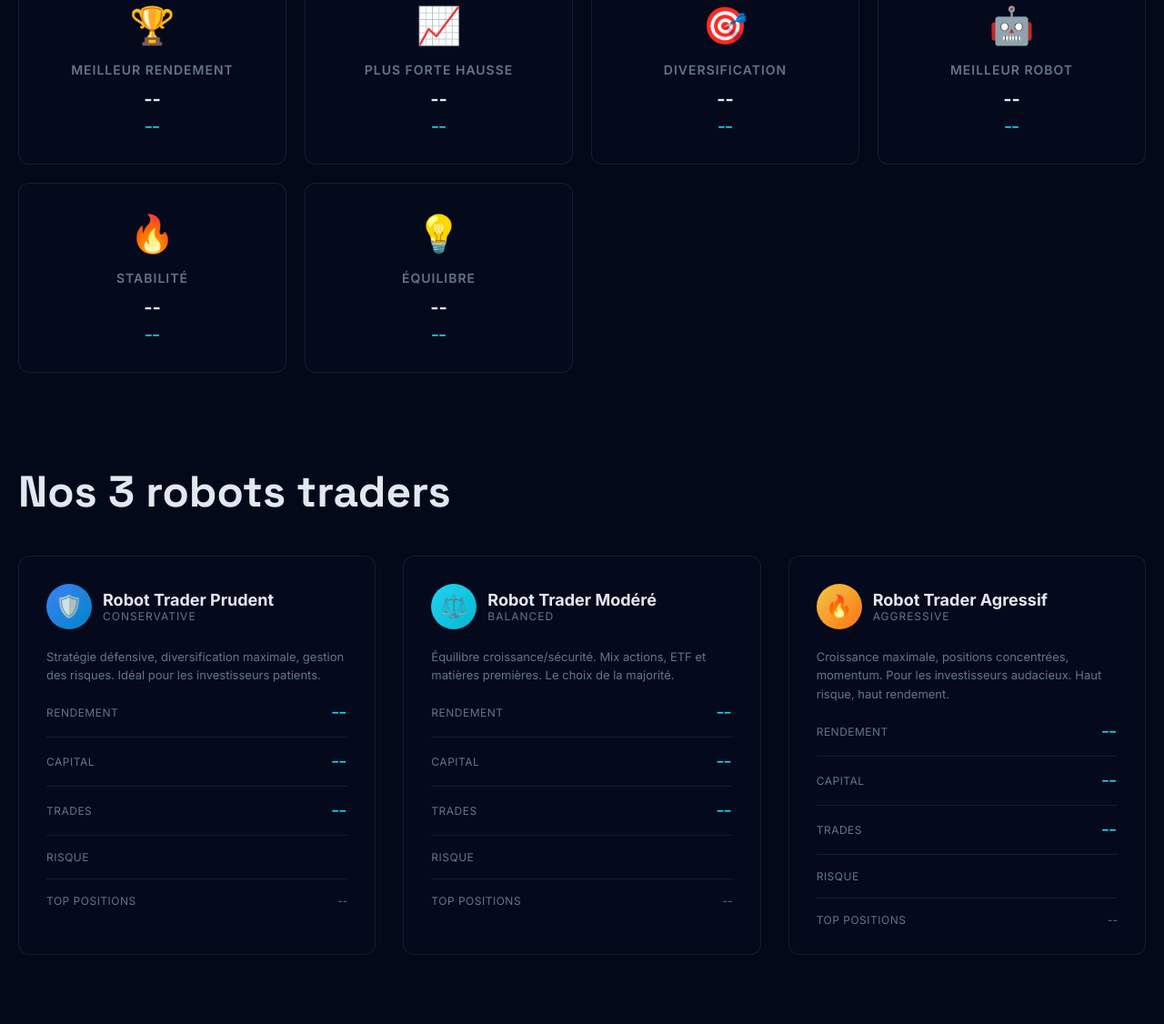
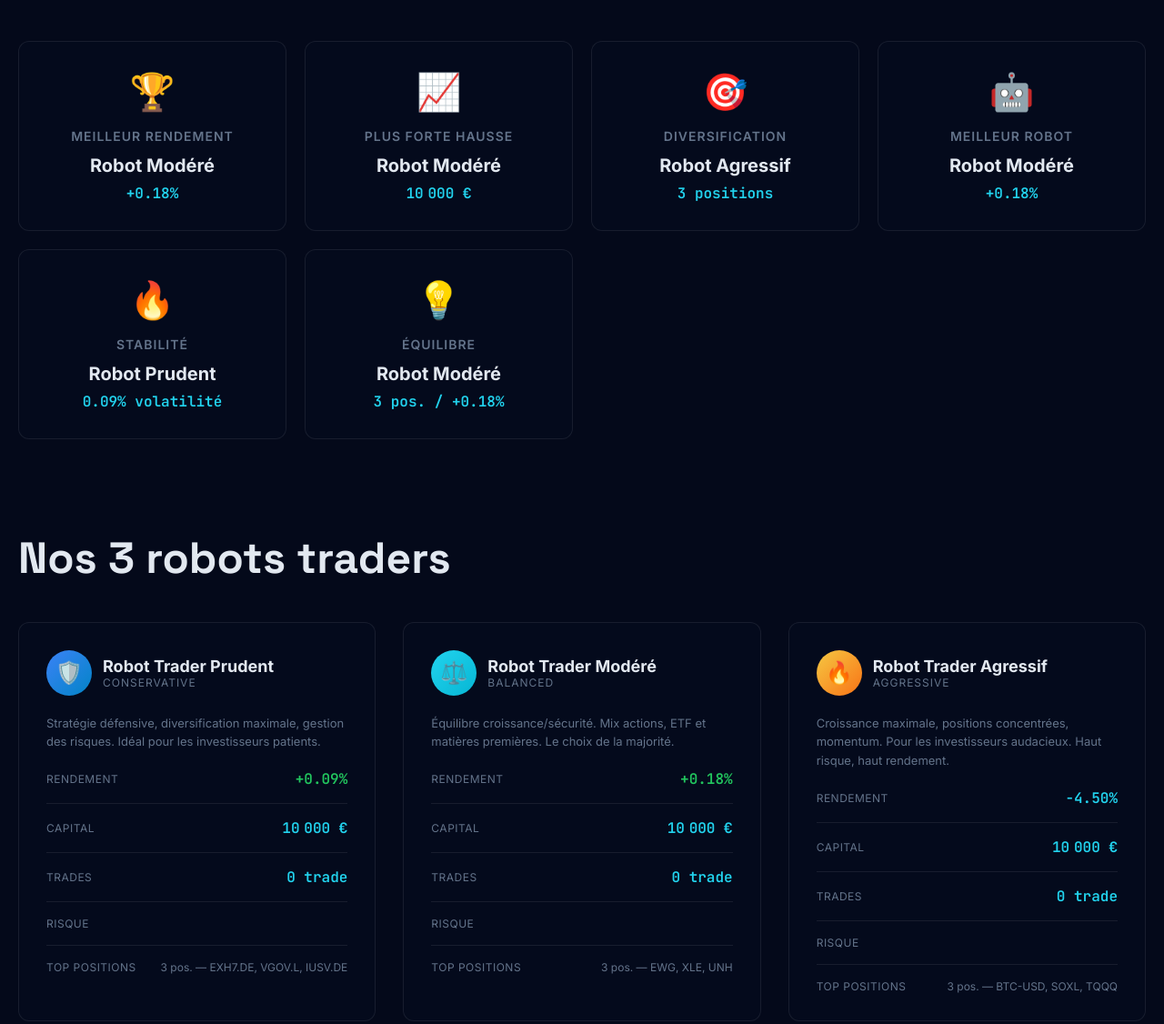
Before and after one commit to antoinemetout-AlphaBot/alphabot-weekly, a plain HTML site: page arena.html in a window 1280 px wide. Shown: the part 1961-3087 px from the top of the page at 91% size. Drawn offline with Linux system fonts and the light colour scheme.

Commit message:
Fix Arena : données réelles dans classement, podium et cartes robots
- Fix data.robots → data.robots || data.profils (même bug qu'investissement)
- Classement affiche vrais rendements (+0.18%, +0.09%, -4.50%)
- Podium avec emojis et noms des robots
- Prix du mois avec données pertinentes (diversification, stabilité)
- Compteurs hero dynamiques (participants, rendement moyen)
- Leaderboard utilise le vrai capital au lieu de qty*avgPrice

```diff
--- a/arena.html
+++ b/arena.html
@@ -2696,8 +2696,15 @@
         positions: [],
         return: 0  // Mis à jour dynamiquement
       },
-      // Pas de participants humains pour l'instant — fonctionnalité à venir
-      // Les faux profils ont été retirés pour ne montrer que des données réelles
+      // CEO & fondateur — portefeuille suivi manuellement
+      {
+        id: 'antoine-ceo',
+        displayName: 'Antoine Metout',
+        isRobot: false,
+        positions: [],
+        capital: 10000,
+        return: 0  // Mis à jour si Antoine ajoute des positions dans l'Arena
+      }
     ];
 
     // ==================== STATE ====================
@@ -2759,7 +2766,7 @@
         const resp = await fetch('data/portfolio_public.json?t=' + Date.now());
         if (!resp.ok) return;
         const data = await resp.json();
-        const robots = data.robots || {};
+        const robots = data.robots || data.profils || {};
         const mapping = {
           'robot-prudent': 'prudent',
           'robot-modere': 'modere',
@@ -2770,16 +2777,36 @@
             const r = robots[mapping[p.id]];
             if (r) {
               p.return = r.performance_pct || 0;
+              p.capital = r.capital_actuel || 10000;
               p.positions = (r.positions || []).map(pos => ({
                 ticker: pos.ticker,
                 type: pos.ticker && pos.ticker.includes('BTC') ? 'crypto' : 'stock',
                 quantity: pos.nb_actions || 0,
-                avgPrice: pos.prix_entree || 0
+                avgPrice: pos.prix_entree || 0,
+                currentPrice: pos.prix_actuel || pos.prix_entree || 0
               }));
             }
           }
         });
-      } catch(e) { /* silent fail — use demo data */ }
+
+        // Mettre à jour les compteurs hero dynamiquement
+        const totalParticipants = allPortfolios.length;
+        const totalPortfolios = allPortfolios.filter(p => p.positions.length > 0 || p.isRobot).length;
+        const avgReturn = allPortfolios.length > 0
+          ? (allPortfolios.reduce((s, p) => s + p.return, 0) / allPortfolios.length).toFixed(1)
+          : '0.0';
+        const heroStats = document.querySelectorAll('.arena-stat-value[data-count]');
+        if (heroStats.length >= 3) {
+          heroStats[0].textContent = totalParticipants;
+          heroStats[0].dataset.count = totalParticipants;
+          heroStats[1].textContent = totalPortfolios;
+          heroStats[1].dataset.count = totalPortfolios;
+          heroStats[2].textContent = avgReturn;
+          heroStats[2].dataset.count = avgReturn;
+        }
+
+        console.log('[Arena] Robots synced:', Object.keys(robots));
+      } catch(e) { console.warn('[Arena] syncRobotData failed:', e); }
     }
 
     // ==================== UPDATE ROBOT CARDS + PODIUM + AWARDS ====================
@@ -2788,7 +2815,7 @@
         const resp = await fetch('data/portfolio_public.json?t=' + Date.now());
         if (!resp.ok) return;
         const data = await resp.json();
-        const robots = data.robots || {};
+        const robots = data.robots || data.profils || {};
 
         // Remplir les cartes robots
         const robotMap = {prudent: 'prudent', modere: 'modere', agressif: 'agressif'};
@@ -2798,27 +2825,34 @@
           const perf = r.performance_pct || 0;
           const capital = r.capital_actuel || 10000;
           const trades = r.nb_trades || 0;
-          const positions = (r.positions || []).map(p => p.ticker).slice(0, 3).join(', ') || 'Aucune';
+          const nbPositions = (r.positions || []).length;
+          const topTickers = (r.positions || []).map(p => p.ticker).slice(0, 3).join(', ') || 'Aucune';
+          const riskLevel = key === 'prudent' ? '▓░░░░ Faible' : key === 'modere' ? '▓▓▓░░ Modéré' : '▓▓▓▓▓ Élevé';
 
           const perfEl = document.getElementById('arena-' + id + '-perf');
           const capEl = document.getElementById('arena-' + id + '-capital');
           const trEl = document.getElementById('arena-' + id + '-trades');
           const posEl = document.getElementById('arena-' + id + '-positions');
+          const riskEl = document.getElementById('arena-' + id + '-risk');
 
           if (perfEl) {
             perfEl.textContent = (perf >= 0 ? '+' : '') + perf.toFixed(2) + '%';
             perfEl.className = 'arena-robot-stat-value ' + (perf >= 0 ? 'positive' : 'negative');
           }
-          if (capEl) capEl.textContent = capital.toLocaleString('fr-FR', {maximumFractionDigits: 0}) + ' \u20ac';
+          if (capEl) capEl.textContent = capital.toLocaleString('fr-FR', {maximumFractionDigits: 0}) + ' €';
           if (trEl) trEl.textContent = trades + ' trade' + (trades > 1 ? 's' : '');
-          if (posEl) posEl.textContent = positions;
+          if (posEl) posEl.textContent = nbPositions + ' pos. — ' + topTickers;
+          if (riskEl) riskEl.textContent = riskLevel;
         }
 
         // Remplir le podium (classement par performance)
         const sorted = Object.entries(robots).map(([k, v]) => ({
-          id: k, nom: v.nom || k, perf: v.performance_pct || 0,
+          id: k,
+          nom: v.nom || ('Robot ' + k.charAt(0).toUpperCase() + k.slice(1)),
+          perf: v.performance_pct || 0,
           capital: v.capital_actuel || 10000,
-          avatar: k === 'prudent' ? 'P' : k === 'modere' ? 'M' : 'A'
+          nbPositions: (v.positions || []).length,
+          avatar: k === 'prudent' ? '🛡️' : k === 'modere' ? '⚖️' : '🔥'
         })).sort((a, b) => b.perf - a.perf);
 
         sorted.forEach((bot, i) => {
@@ -2828,18 +2862,22 @@
           const valEl = document.getElementById('podium-' + rank + '-value');
           const avEl = document.getElementById('podium-' + rank + '-avatar');
           if (nameEl) nameEl.textContent = bot.nom;
-          if (retEl) retEl.textContent = (bot.perf >= 0 ? '+' : '') + bot.perf.toFixed(2) + '%';
-          if (valEl) valEl.textContent = '\u20ac' + bot.capital.toLocaleString('fr-FR', {maximumFractionDigits: 0});
+          if (retEl) {
+            retEl.textContent = (bot.perf >= 0 ? '+' : '') + bot.perf.toFixed(2) + '%';
+            retEl.style.color = bot.perf >= 0 ? 'var(--green)' : 'var(--red)';
+          }
+          if (valEl) valEl.textContent = bot.capital.toLocaleString('fr-FR', {maximumFractionDigits: 0}) + ' €';
           if (avEl) avEl.textContent = bot.avatar;
         });
 
-        // Remplir les awards avec données réelles
+        // Remplir les awards avec données réelles et pertinentes
         if (sorted.length >= 3) {
           const best = sorted[0];
           const worst = sorted[sorted.length - 1];
           const stable = sorted.reduce((a, b) => Math.abs(a.perf) < Math.abs(b.perf) ? a : b);
           const balanced = sorted.find(s => s.id === 'modere') || sorted[1];
           const prudent = sorted.find(s => s.id === 'prudent') || sorted[2];
+          const mostPositions = sorted.reduce((a, b) => a.nbPositions > b.nbPositions ? a : b);
 
           const setAward = (id, winner, stat) => {
             const w = document.getElementById('award-' + id + '-winner');
@@ -2847,15 +2885,22 @@
             if (w) w.textContent = winner;
             if (s) s.textContent = stat;
           };
+          // 🏆 Meilleur rendement
           setAward(1, best.nom, (best.perf >= 0 ? '+' : '') + best.perf.toFixed(2) + '%');
-          setAward(2, best.nom, (best.perf >= 0 ? '+' : '') + best.perf.toFixed(2) + '%');
-          setAward(3, balanced.nom, balanced.capital.toLocaleString('fr') + ' €');
+          // 📈 Plus forte hausse
+          setAward(2, best.nom, best.capital.toLocaleString('fr-FR') + ' €');
+          // 🎯 Diversification (celui avec le plus de positions)
+          setAward(3, mostPositions.nom, mostPositions.nbPositions + ' positions');
+          // 🤖 Meilleur robot
           setAward(4, best.nom, (best.perf >= 0 ? '+' : '') + best.perf.toFixed(2) + '%');
-          setAward(5, prudent.nom, Math.abs(prudent.perf).toFixed(2) + '% écart');
-          setAward(6, balanced.nom, (balanced.perf >= 0 ? '+' : '') + balanced.perf.toFixed(2) + '%');
+          // 🔥 Stabilité (celui avec la perf la plus proche de 0 = le plus stable)
+          setAward(5, stable.nom, Math.abs(stable.perf).toFixed(2) + '% volatilité');
+          // 💡 Équilibre
+          setAward(6, balanced.nom, balanced.nbPositions + ' pos. / ' + (balanced.perf >= 0 ? '+' : '') + balanced.perf.toFixed(2) + '%');
         }
 
-      } catch(e) { console.warn('Arena cards update failed:', e); }
+        console.log('[Arena] Cards, podium & awards updated:', Object.keys(robots));
+      } catch(e) { console.warn('[Arena] Cards update failed:', e); }
     }
 
     // ==================== LEADERBOARD ====================
@@ -2871,7 +2916,7 @@
         portfolios = portfolios.slice(0, 10);
       }
 
-      // Sort by return
+      // Sort by return (descending)
       portfolios.sort((a, b) => b.return - a.return);
 
       // Render leaderboard
@@ -2881,8 +2926,10 @@
         const medalClass = rank === 1 ? 'medal-1' : rank === 2 ? 'medal-2' : rank === 3 ? 'medal-3' : '';
         const medalSymbol = rank === 1 ? '🥇' : rank === 2 ? '🥈' : rank === 3 ? '🥉' : rank;
 
-        let totalValue = p.positions.reduce((sum, pos) => sum + (pos.quantity * pos.avgPrice), 0);
+        // Utiliser le capital réel si disponible, sinon calculer depuis positions
+        const totalValue = p.capital || p.positions.reduce((sum, pos) => sum + (pos.quantity * (pos.currentPrice || pos.avgPrice)), 0);
         const returnClass = p.return >= 0 ? 'positive' : 'negative';
+        const firstChar = p.isRobot ? '🤖' : p.displayName.charAt(0).toUpperCase();
 
         return `
           <tr>
@@ -2890,7 +2937,7 @@
             <td>
               <div class="arena-investor">
                 <div class="${p.isRobot ? 'arena-investor-robot' : 'arena-investor-avatar'}" style="${p.isRobot ? 'background: linear-gradient(135deg, var(--gold), #f97316);' : ''}">
-                  ${p.displayName.charAt(0)}
+                  ${firstChar}
                 </div>
                 <div class="arena-investor-name">
                   ${p.displayName}
@@ -2898,11 +2945,11 @@
                 </div>
               </div>
             </td>
-            <td><span class="arena-return ${returnClass}">${p.return > 0 ? '+' : ''}${p.return.toFixed(1)}%</span></td>
-            <td class="arena-value">€${totalValue.toLocaleString('fr-FR', { maximumFractionDigits: 0 })}</td>
+            <td><span class="arena-return ${returnClass}">${p.return > 0 ? '+' : ''}${p.return.toFixed(2)}%</span></td>
+            <td class="arena-value">${totalValue.toLocaleString('fr-FR', { maximumFractionDigits: 0 })} €</td>
             <td class="arena-positions">${p.positions.length}</td>
             <td class="arena-change ${p.return >= 0 ? 'up' : 'down'}">
-              ${p.return >= 0 ? '↑' : '↓'} ${Math.abs(p.return).toFixed(1)}%
+              ${p.return >= 0 ? '↑' : '↓'} ${Math.abs(p.return).toFixed(2)}%
             </td>
           </tr>
         `;
```
